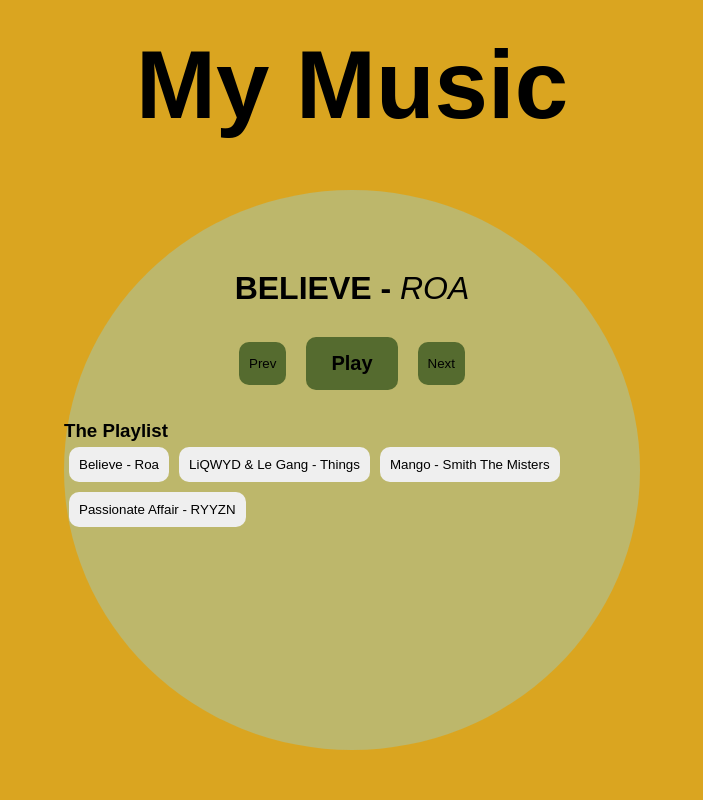
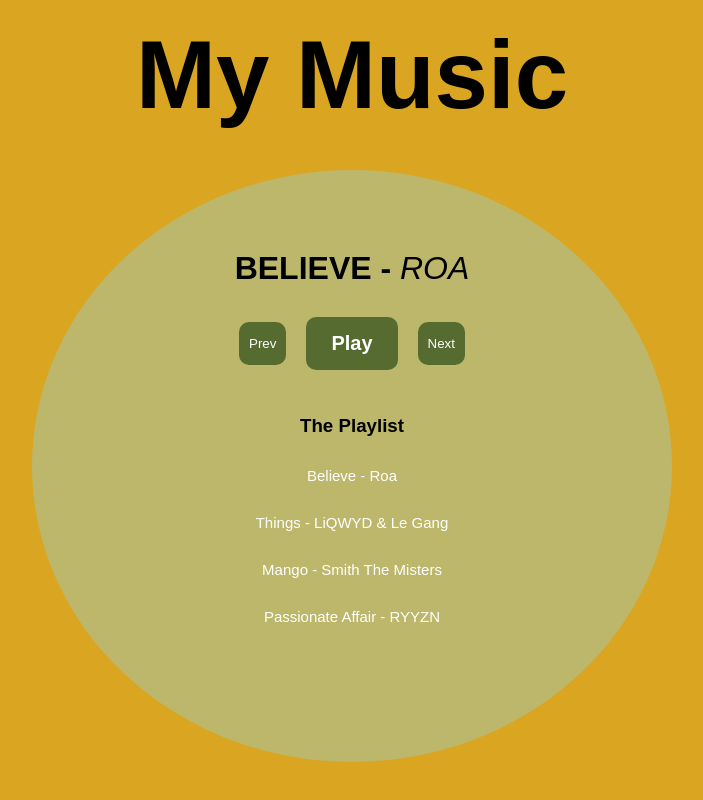
Before and after one commit to Asilo5/spotivue-music-app, a Vue app: page / in a window 1280 px wide. Shown: the whole page, without its empty margins (288-991 px from the left). Built offline with nearby package versions, Linux system fonts and the light colour scheme.

Commit message:
Add final styling and update one of the artists names

```diff
--- a/src/App.vue
+++ b/src/App.vue
@@ -15,12 +15,14 @@
       </section>
       <section class="playlist">
         <h3>The Playlist</h3>
+        <section class="songs-list">
           <button v-for="song in songs"
                   :key="song.src"
                   @click="play(song)"
                   :class="(song.src == current.src) ? 'song playing' : 'song' ">
             {{ song.title }} - {{ song.artist }}
           </button>
+        </section>
       </section>
     </main>
   </section>
@@ -42,8 +44,8 @@ export default {
           src: require('./assets/Believe - Roa (Music promoted by Audio Library).mp3')
         },
          {
-          title: 'LiQWYD & Le Gang',
-          artist: 'Things',
+          title: 'Things',
+          artist: 'LiQWYD & Le Gang',
           src: require('./assets/LiQWYD & Le Gang - Things (Free download).mp3')
         },
          {
@@ -118,7 +120,7 @@ header {
   display: flex;
   justify-content: center;
   align-items: center;
-  padding: 30px;
+  padding: 20px;
   font-size: 4em;
 }
 
@@ -126,8 +128,8 @@ main {
   margin: 20px;
   background-color: darkkhaki;
   border-radius: 50%;
-  width: 45%;
-  height: 35em;
+  width: 50%;
+  height: 37em;
   margin: auto;
 }
 
@@ -155,11 +157,11 @@ button {
   margin: 5px;
   border-radius: 10px;
   border: none;
+  color: white;
 }
 
 button:hover {
   opacity: 0.9;
-  color: white;
   cursor: pointer;
 }
 
@@ -174,4 +176,34 @@ button:hover {
 .prev, .next {
   background-color: darkolivegreen;
 }
+
+.playlist {
+  text-align: center;
+  padding: 10px;
+}
+
+.songs-list {
+  display: flex;
+  justify-content: center;
+  flex-direction: column;
+  height: 13em;
+  overflow: scroll;
+}
+
+h3 {
+  padding: 5px;
+}
+
+.songs-list button {
+  width: 50%;
+  margin: 5px auto;
+  background-color: transparent;
+  font-size: 15px;
+}
+
+.songs-list button:hover {
+  background-color: darkolivegreen;
+}
+
+
 </style>
```
Lines whose indentation alone changed are shown as unchanged.
